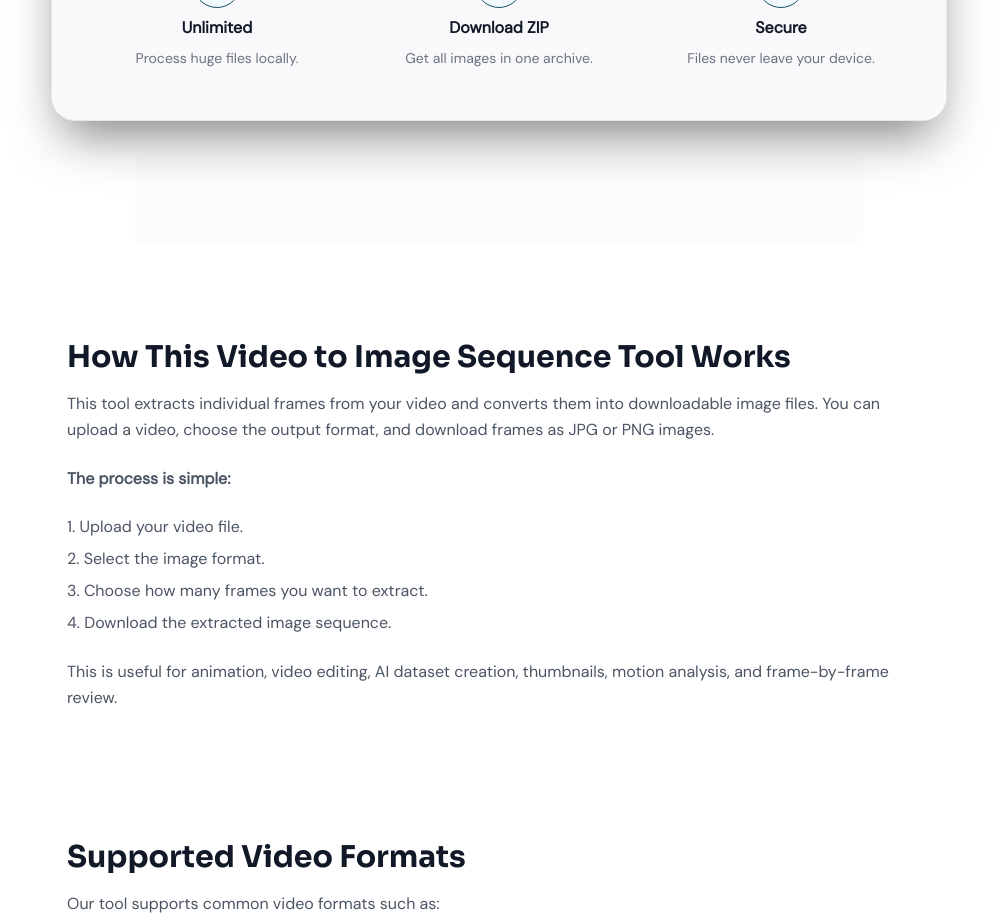
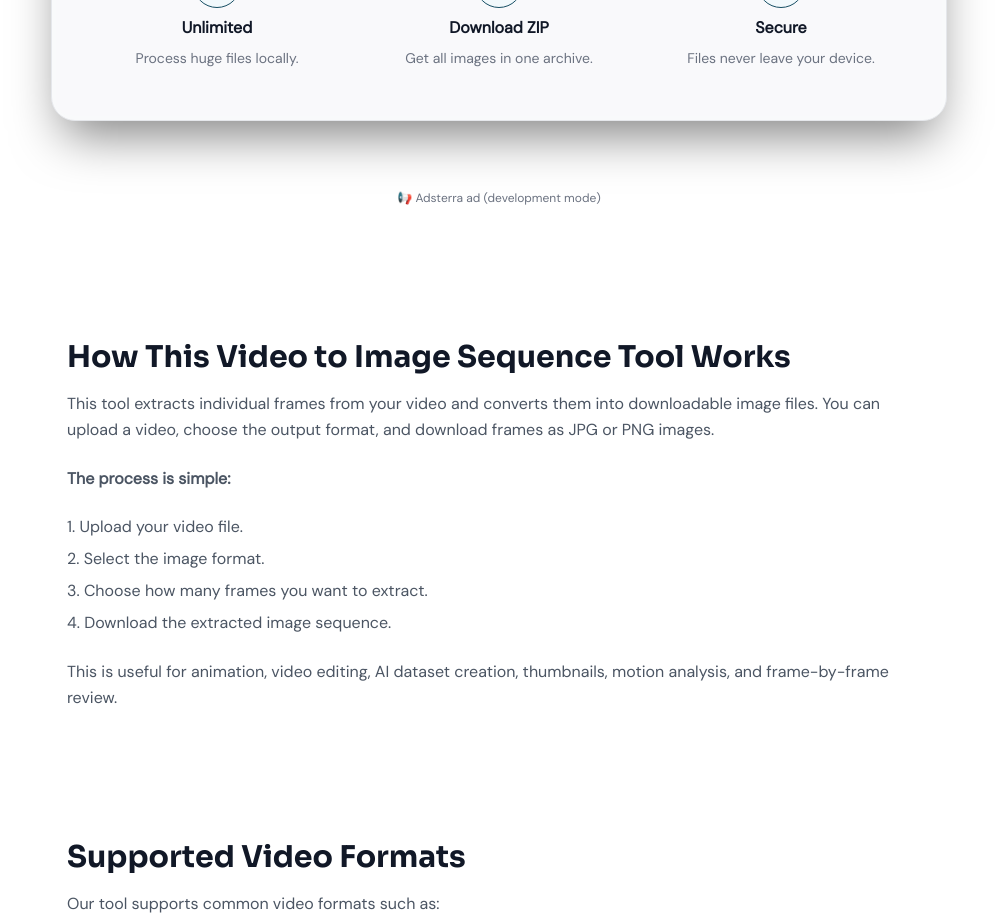
Before and after one commit to msachal5700/video-to-image-sequence, a React (Vite) app: page / in a window 1280 px wide. Shown: the part 1300-2218 px from the top of the page, without its empty margins (141-1138 px from the left). Built offline with nearby package versions, Linux system fonts and the light colour scheme.

Commit message:
update AdsterraAd component with improved ad loading pattern

```diff
--- a/components/AdsterraAd.tsx
+++ b/components/AdsterraAd.tsx
@@ -1,40 +1,41 @@
-import { useEffect } from 'react';
+import React, { useEffect, useRef, memo } from 'react';
 
-export default function AdsterraAd() {
+interface AdsterraAdProps {
+  className?: string;
+  label?: string;
+}
+
+const AdsterraAd = ({ className = '', label = '' }: AdsterraAdProps) => {
+  const ref = useRef<HTMLDivElement>(null);
+
   useEffect(() => {
-    const script = document.createElement('script');
-    script.type = 'text/javascript';
-    script.src = 'https://code.adsterra.com/banners/adsterra_ad.js';
-    script.async = true;
+    if (ref.current && !ref.current.hasChildNodes()) {
+      const script = document.createElement('script');
+      script.async = true;
+      script.setAttribute('data-cfasync', 'false');
+      // Adsterra banner script - update with your Adsterra publisher ID
+      script.src = 'https://code.adsterra.com/banners/adsterra_ad.js';
 
-    const adContainer = document.getElementById('adsterra-ad-container');
+      const div = document.createElement('div');
+      div.id = 'adsterra-ad-container';
 
-    if (adContainer && !adContainer.querySelector('script')) {
-      adContainer.appendChild(script);
+      ref.current.appendChild(script);
+      ref.current.appendChild(div);
     }
-
-    return () => {
-      if (adContainer) {
-        adContainer.innerHTML = '';
-      }
-    };
   }, []);
 
   return (
-    <div className="w-full flex justify-center py-8">
-      <div
-        id="adsterra-ad-container"
-        className="w-full max-w-[728px] min-h-[90px] flex items-center justify-center bg-gray-900/50 rounded-lg"
-      >
+    <div className={`w-full flex flex-col items-center my-8 ${className}`}>
+      {label && <p className="text-[10px] text-gray-700 mb-1 uppercase tracking-wider">{label}</p>}
+      <div ref={ref} className="w-full flex flex-col items-center justify-center min-h-[90px]">
         {import.meta.env.DEV && (
-          <div className="text-center">
-            <span className="text-xs text-gray-500 block">
-              📢 Adsterra ad placeholder (development)
-            </span>
-            <span className="text-xs text-gray-600">728×90 banner</span>
+          <div className="text-center text-xs text-gray-500">
+            📢 Adsterra ad (development mode)
           </div>
         )}
       </div>
     </div>
   );
-}
+};
+
+export default memo(AdsterraAd);
```
